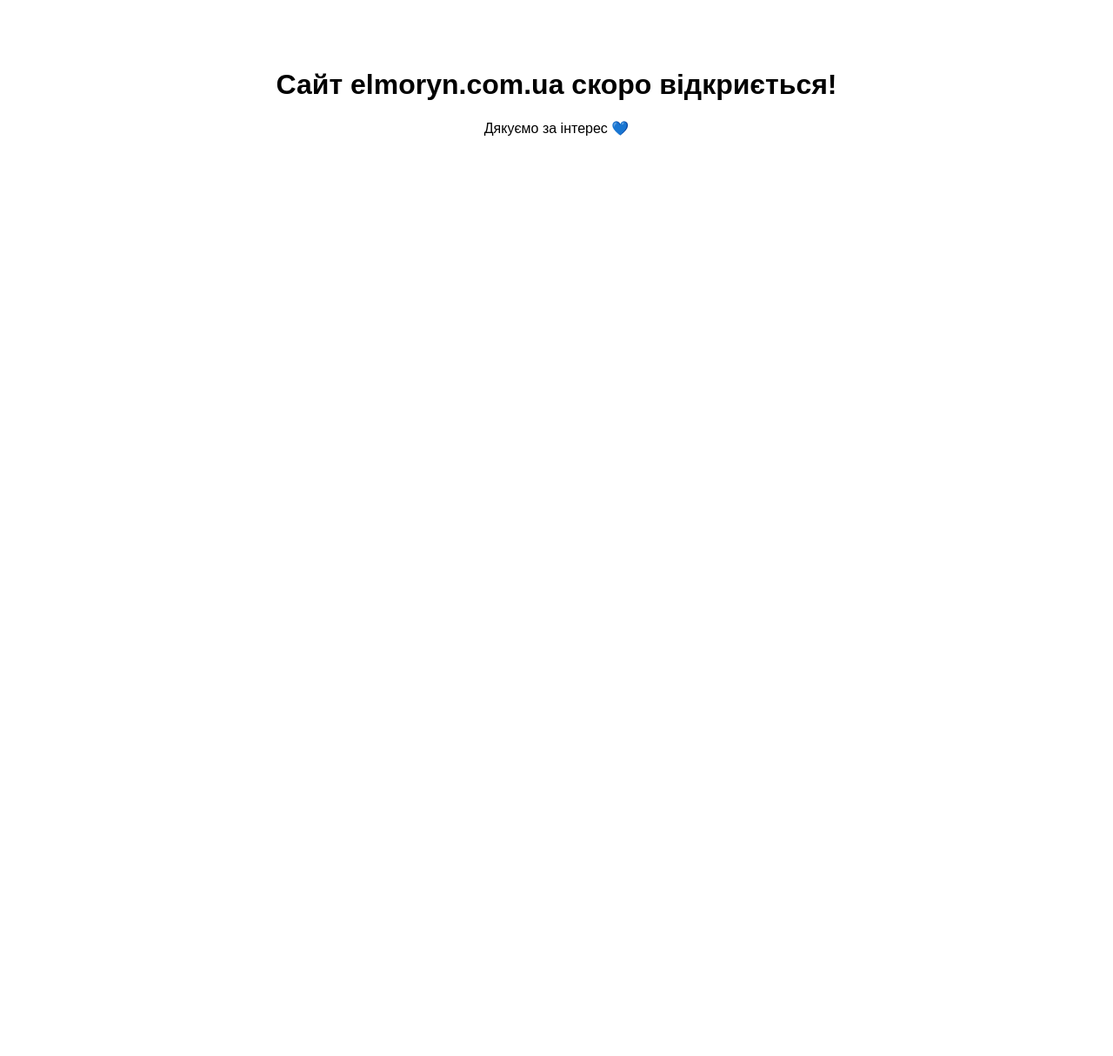
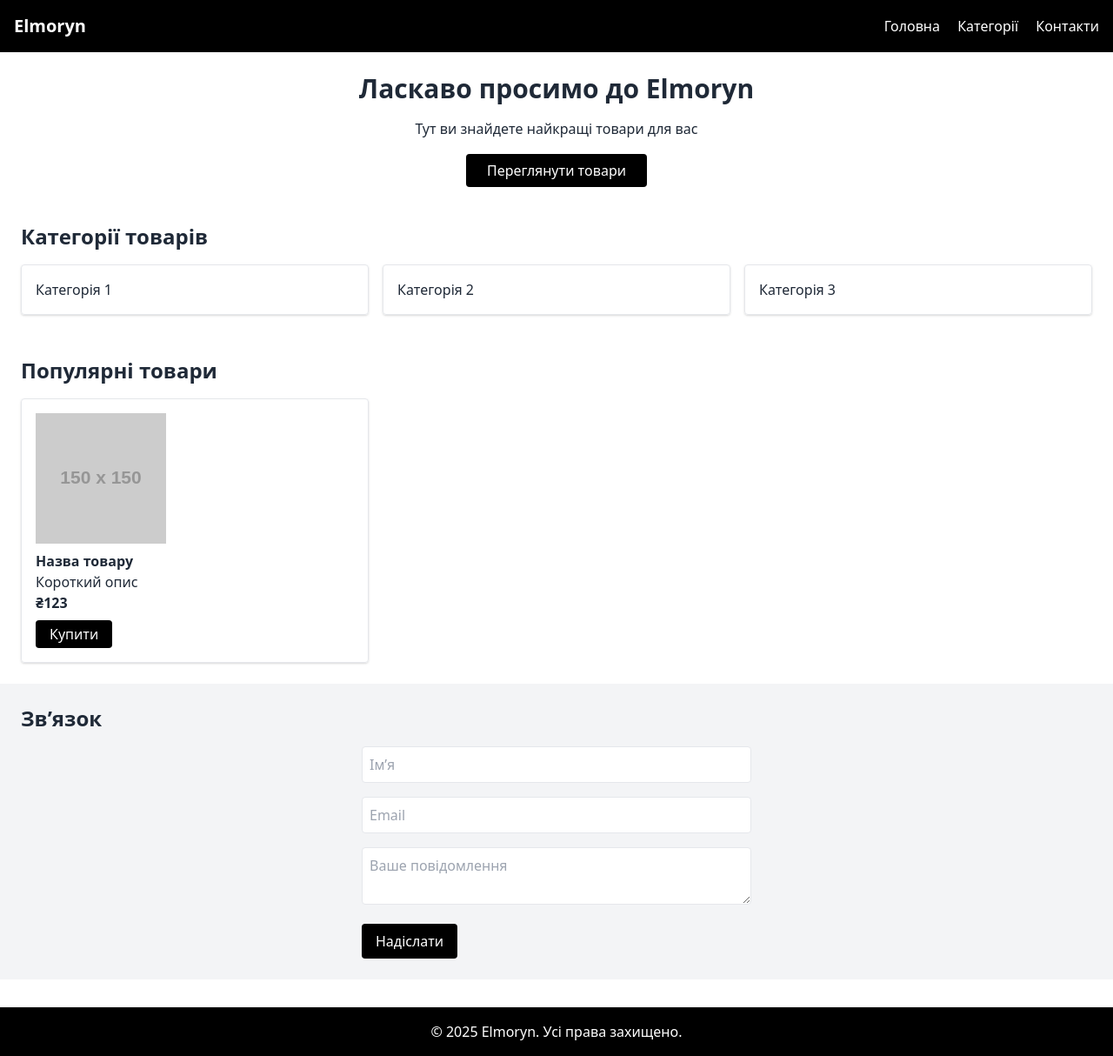
Before and after one commit to Vad7449/elmoryn-site, a plain HTML site: page index.html in a window 1280 px wide. Shown: the whole page at 87% size. Before the commit the page ends 800 px from the top, so only its background shows below. Drawn offline with nearby package versions, Linux system fonts and the light colour scheme; placeholder pictures from the web are drawn by us.

Commit message:
index.html

```diff
--- a/index.html
+++ b/index.html
@@ -4,19 +4,67 @@
   <meta charset="UTF-8">
   <meta name="viewport" content="width=device-width, initial-scale=1.0">
   <title>Elmoryn</title>
-  <style>
-    body {
-      font-family: sans-serif;
-      text-align: center;
-      padding: 50px;
-    }
-    h1 {
-      font-size: 2rem;
-    }
-  </style>
+  <link rel="stylesheet" href="https://cdn.jsdelivr.net/npm/tailwindcss@2.2.19/dist/tailwind.min.css">
 </head>
-<body>
-  <h1>Сайт elmoryn.com.ua скоро відкриється!</h1>
-  <p>Дякуємо за інтерес 💙</p>
+<body class="bg-white text-gray-800">
+
+  <!-- Хедер -->
+  <header class="bg-black text-white p-4 flex justify-between items-center">
+    <h1 class="text-xl font-bold">Elmoryn</h1>
+    <nav class="space-x-4 hidden md:block">
+      <a href="#home" class="hover:underline">Головна</a>
+      <a href="#categories" class="hover:underline">Категорії</a>
+      <a href="#contact" class="hover:underline">Контакти</a>
+    </nav>
+  </header>
+
+  <!-- Головна сторінка -->
+  <section id="home" class="p-6 text-center">
+    <h2 class="text-3xl font-bold mb-4">Ласкаво просимо до Elmoryn</h2>
+    <p class="mb-6">Тут ви знайдете найкращі товари для вас</p>
+    <a href="#categories" class="bg-black text-white px-6 py-2 rounded">Переглянути товари</a>
+  </section>
+
+  <!-- Категорії -->
+  <section id="categories" class="p-6">
+    <h3 class="text-2xl font-bold mb-4">Категорії товарів</h3>
+    <div class="grid grid-cols-1 md:grid-cols-3 gap-4">
+      <div class="border p-4 rounded shadow">Категорія 1</div>
+      <div class="border p-4 rounded shadow">Категорія 2</div>
+      <div class="border p-4 rounded shadow">Категорія 3</div>
+    </div>
+  </section>
+
+  <!-- Популярні товари -->
+  <section id="popular" class="p-6">
+    <h3 class="text-2xl font-bold mb-4">Популярні товари</h3>
+    <div class="grid grid-cols-1 md:grid-cols-3 gap-4">
+      <!-- Приклад товару -->
+      <div class="border p-4 rounded shadow">
+        <img src="https://via.placeholder.com/150" alt="Товар" class="mb-2">
+        <h4 class="font-bold">Назва товару</h4>
+        <p>Короткий опис</p>
+        <p class="font-semibold">₴123</p>
+        <button class="mt-2 bg-black text-white px-4 py-1 rounded">Купити</button>
+      </div>
+    </div>
+  </section>
+
+  <!-- Контакти -->
+  <section id="contact" class="p-6 bg-gray-100">
+    <h3 class="text-2xl font-bold mb-4">Зв’язок</h3>
+    <form class="max-w-md mx-auto space-y-4">
+      <input type="text" placeholder="Ім’я" class="w-full p-2 border rounded">
+      <input type="email" placeholder="Email" class="w-full p-2 border rounded">
+      <textarea placeholder="Ваше повідомлення" class="w-full p-2 border rounded"></textarea>
+      <button type="submit" class="bg-black text-white px-4 py-2 rounded">Надіслати</button>
+    </form>
+  </section>
+
+  <!-- Футер -->
+  <footer class="bg-black text-white text-center p-4 mt-8">
+    © 2025 Elmoryn. Усі права захищено.
+  </footer>
+
 </body>
 </html>
```
